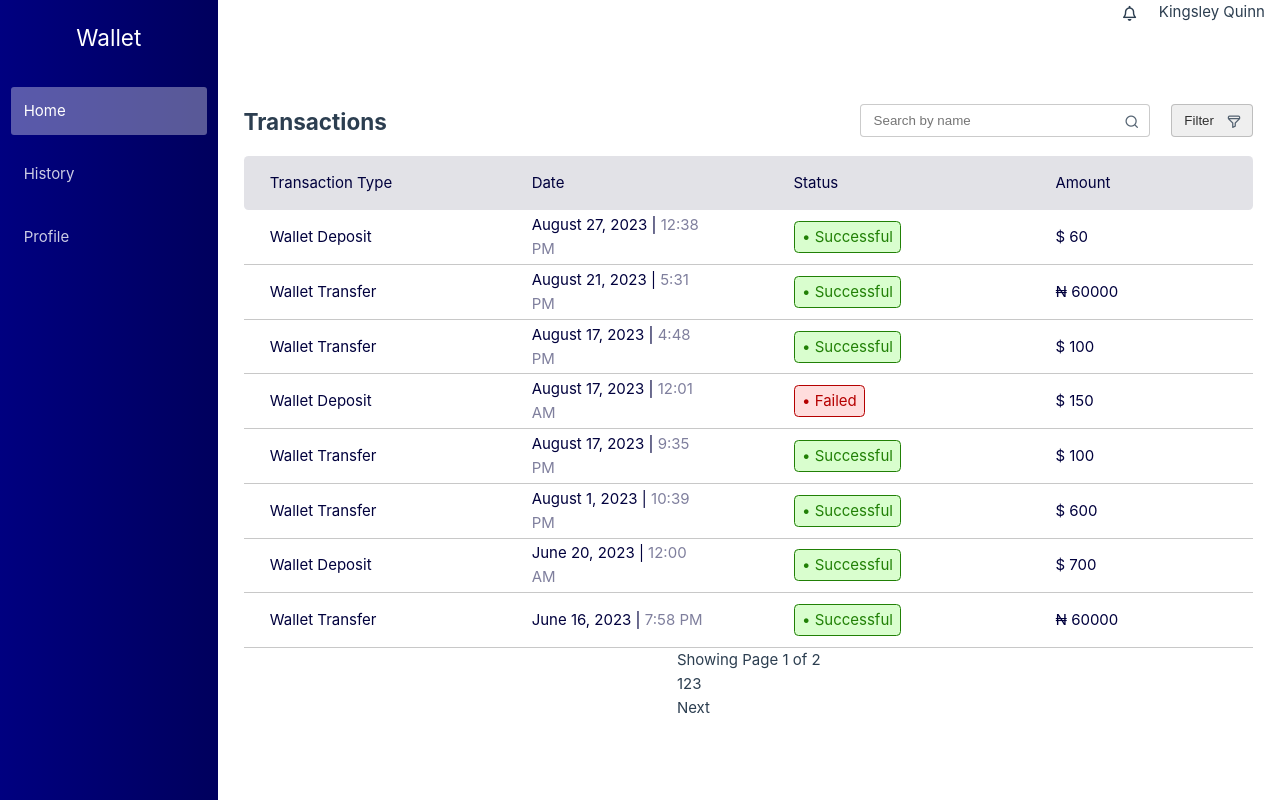
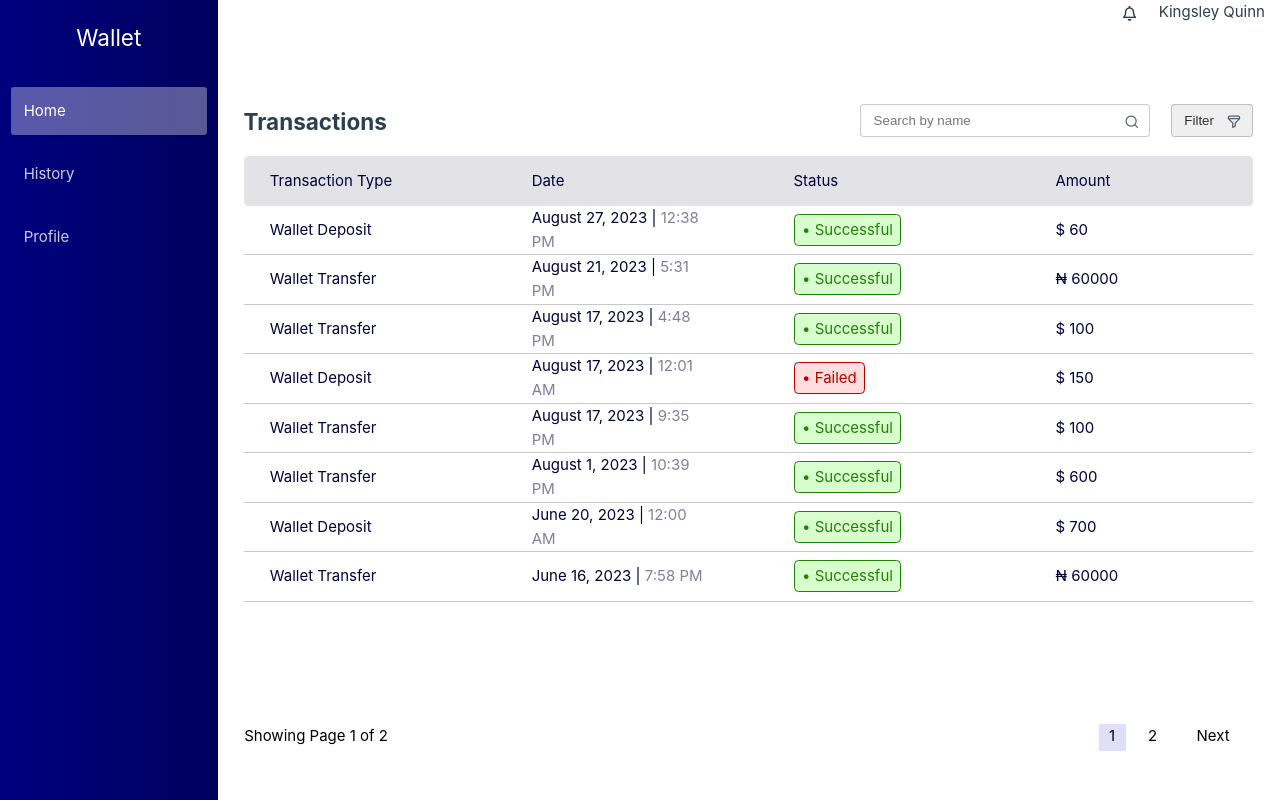
Before and after one commit to nataniel-sawadogo/Wallet, a Vue app: page / in a window 1280 px wide. Built offline with nearby package versions, Linux system fonts and the light colour scheme.

Commit message:
Update Transactions.vue

```diff
--- a/src/components/Transactions.vue
+++ b/src/components/Transactions.vue
@@ -85,7 +85,8 @@
         <div id="foot">
 
             <p>Showing Page {{ currentPage }} of {{ pageNumber }}</p>
-            <p v-if="showPrevious" @click="currentPage --">Prev</p>
+            <div id="end">
+                <p @click="currentPage --" :class="{ hidden : !showPrevious }">Prev</p>
                 <p v-if="pageNumber > 3">
                     <span>1</span>
                     <span>2</span>
@@ -94,11 +95,14 @@
                     <span>{{ pageNumber }}</span>
                 </p>
                 <p v-if="pageNumber <= 3">
-                <span>1</span>
-                <span>2</span>
-                <span>3</span>
+                    <span v-for="page in pageNumber"
+                    :key="page"
+                    :class="{ active1: page == currentPage }"
+                    @click="currentPage = page"
+                    >{{ page }}</span>
                 </p>
-            <p v-if="showNext" @click="currentPage++">Next</p>
+                <p @click="currentPage++" :class="{ hidden : !showNext }">Next</p>
+            </div>
 
         </div>
     </div>
@@ -107,11 +111,12 @@
 
 <style scoped>
     #container{
-        height: 77%;
+        height: 75%;
         width: 100%;
         display: flex;
         flex-direction: column;
         align-items: center;
+        position: relative;
         /* border: red 1px solid; */
     }
 
@@ -178,7 +183,7 @@
         padding: 0 2vw;
         background: rgba(110, 108, 133, 0.197);
         border-radius: 0.3em;
-        height: 15%;
+        height: 3.3em;
         align-items: center;
     }
 
@@ -193,7 +198,7 @@
         justify-content: space-between;
         width: 95%;
         border-bottom: 1px solid rgba(0, 0, 0, 0.216);
-        height: 15%;
+        height: 3.3em;
         padding: 0 2vw;
         align-items: center;
     }
@@ -234,4 +239,44 @@
         color: black;
         font-weight: bold;
     }
+
+    #foot{
+        display: flex;
+        justify-content: space-between;
+        width: 100%;
+        height: 10%;
+        position: absolute;
+        bottom: -10vh;
+        color: black;
+        padding: 0 2.5%;
+    }
+
+    #end{
+        display: flex;
+        width: 24%;
+        justify-content: space-between;
+    }
+
+    #end p{
+        display: flex;
+        width: 70%;
+        justify-content: space-around;
+    }
+
+    .active1{
+        background: rgba(144, 144, 236, 0.289);
+    }
+
+    #end span{
+        height: 1.8em;
+        width: 1.8em;
+        /* border: red 1px solid; */
+        text-align: center;
+        transition: 0.2s ease;
+        cursor: pointer;
+    }
+
+    .hidden{
+        opacity: 0;
+    }
 </style>
```
Lines whose indentation alone changed are shown as unchanged.
